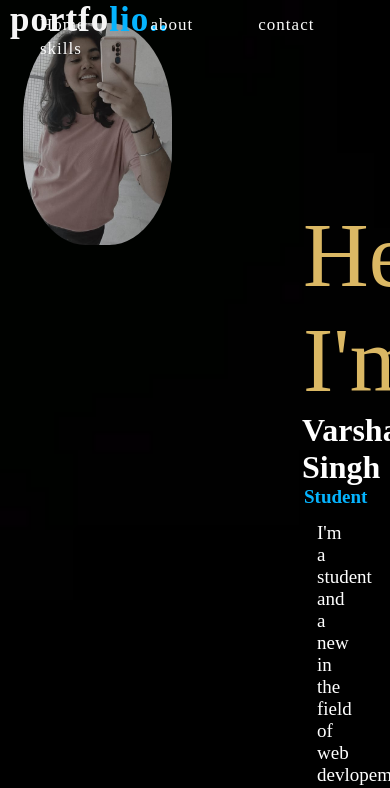
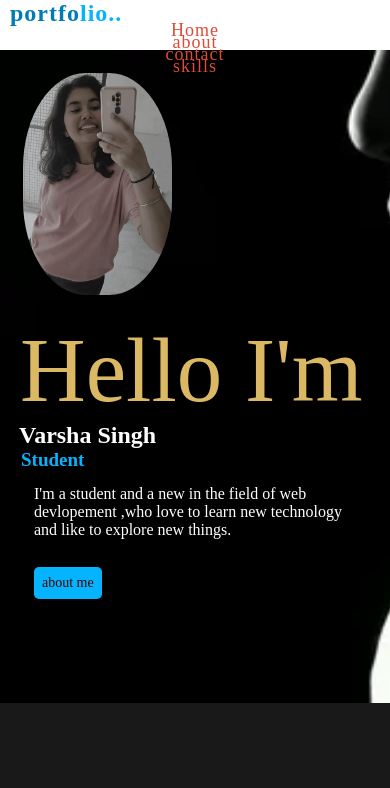
Before and after one commit to v-2606/first-project, a plain HTML site: page index.html in a window 390 px wide. Shown: the top 788 px of the page. Drawn offline with Linux system fonts and the light colour scheme.

Commit message:
Update style.css

```diff
--- a/style.css
+++ b/style.css
@@ -402,7 +402,7 @@ b{
 /* Add the following CSS code at the end of your existing CSS */
 
 /* Responsive Styles for Header */
-@media screen and (max-width: 768px) {
+@media screen and (max-width: 1010px) {
   .header {
     height: auto;
     padding-bottom: 20px;
@@ -427,6 +427,56 @@ b{
     margin: 5px;
   }
 }
+
+@media screen and (max-width: 768px) {
+    .slide {
+        margin: 50px auto;
+        padding: 20px;
+        font-size: 14px;
+    }
+
+    .slide h1 {
+        font-size: 24px;
+    }
+
+    .slide p {
+        font-size: 16px;
+    }
+
+    .slide a {
+        font-size: 14px;
+    }
+}
+
+
+@media screen and (max-width: 768px) {
+    .logo {
+      font-size: 24px;
+      color: #007bb5;
+    }
+
+    nav {
+      display: block;
+      text-align: center;
+    }
+
+    nav ul {
+      padding: 0;
+    }
+
+    nav ul li {
+      display: block;
+      margin: 10px 0;
+    }
+
+    nav ul li a {
+      display: inline-block;
+      font-size: 18px;
+      color: #dd4b39;
+
+    }
+  }
+
 
 /* Responsive Styles for About Section */
 @media screen and (max-width: 768px) {
```
